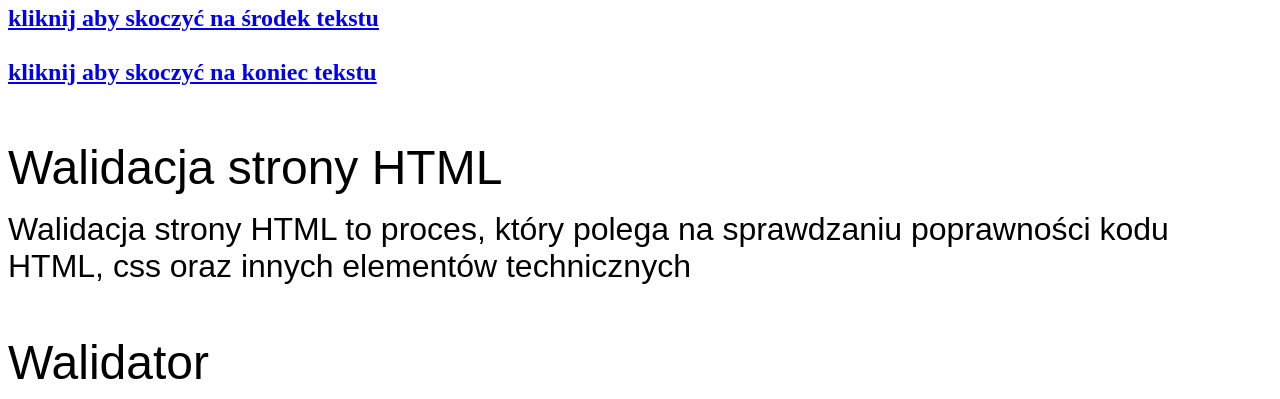
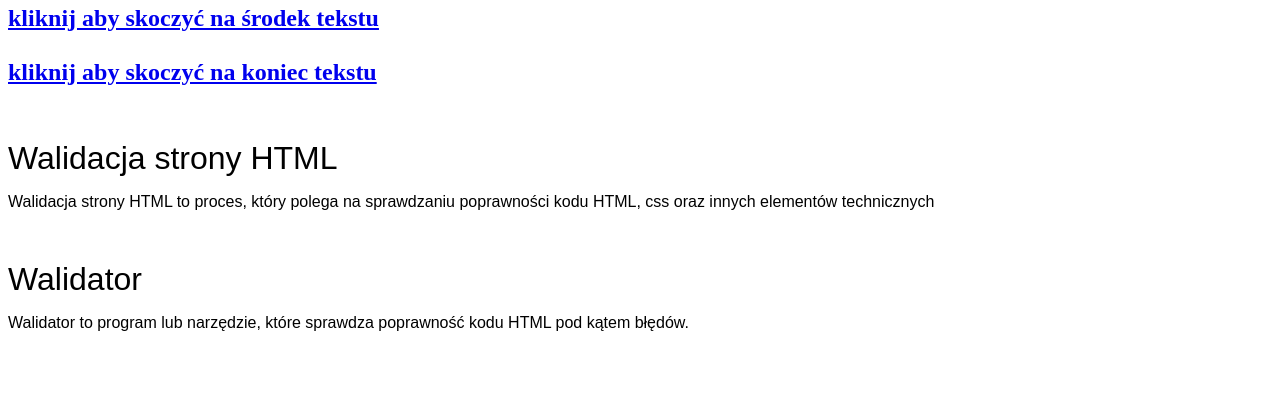
Before and after one commit to piokj/PM, a plain HTML site: page zad 1 html.html in a window 1280 px wide. Shown: the part 86-485 px from the top of the page. Drawn offline with Linux system fonts and the light colour scheme.

Commit message:
Update zad 1 html.html

```diff
--- a/zad 1 html.html
+++ b/zad 1 html.html
@@ -11,11 +11,11 @@
 <H2><a href="#skok_srodek">kliknij aby skoczyć na środek tekstu</a><br><br>
 <a href="#skok_koniec">kliknij aby skoczyć na koniec tekstu</a></H2>
 <br>
-<p align="left"> <font color="black" size="9" face="Arial" font-> Walidacja strony HTML </font> </p>
-<p align="left"> <font color="black" size="6" face="Arial"> Walidacja strony HTML to proces, który polega na sprawdzaniu poprawności kodu HTML, css oraz innych elementów technicznych</font> </p> <br>
+<p align="left"> <font color="black" size="6" face="Arial" font-> Walidacja strony HTML </font> </p>
+<p align="left"> <font color="black" size="3" face="Arial"> Walidacja strony HTML to proces, który polega na sprawdzaniu poprawności kodu HTML, css oraz innych elementów technicznych</font> </p> <br>
 
-<p align="left"> <font color="black" size="9" face="Arial" font-> Walidator</font> </p>
-<p align="left"> <font color="black" size="6" face="Arial" font-> Walidator to program lub narzędzie, które sprawdza poprawność kodu HTML pod kątem błędów. </font> </p>
+<p align="left"> <font color="black" size="6" face="Arial" font-> Walidator</font> </p>
+<p align="left"> <font color="black" size="3" face="Arial" font-> Walidator to program lub narzędzie, które sprawdza poprawność kodu HTML pod kątem błędów. </font> </p>
 <br><br>
 <h1> Michalski </h1><br>
 <h2> Michalski </h2><br>
```
